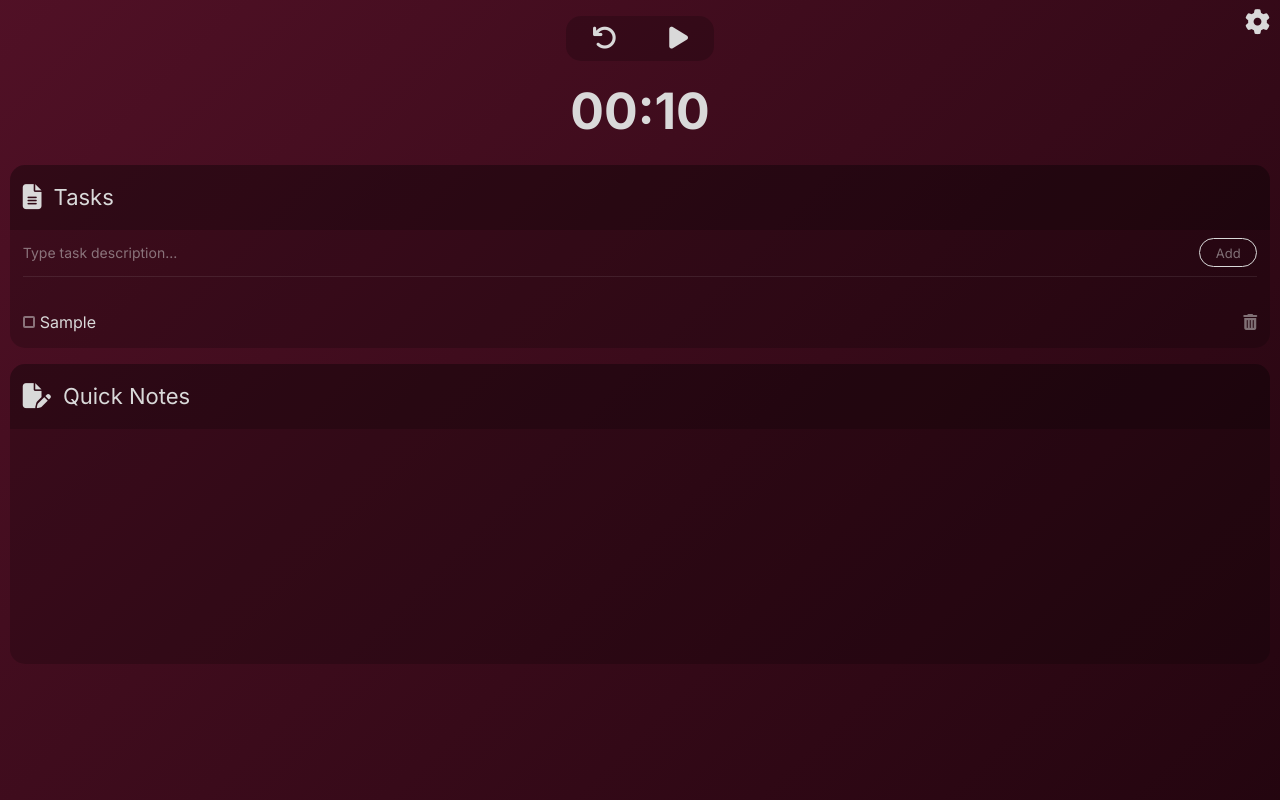
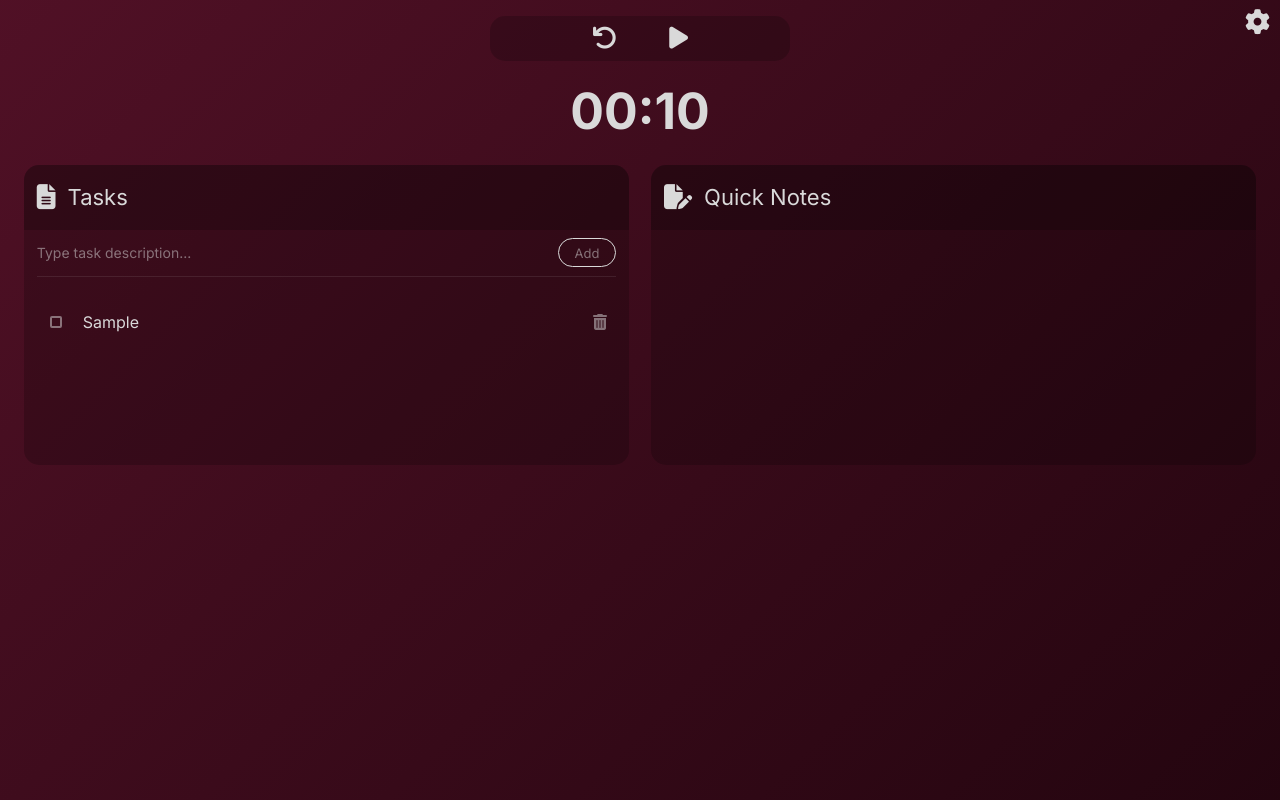
Before and after one commit to marcinn1337/pomodoro, a React (Vite) app: page / in a window 1280 px wide. Both pictures are taken after typing "Sample" into the empty fields and a click on the button "Add". Built offline with nearby package versions, Linux system fonts and the light colour scheme.

Commit message:
Fixed settings and todo list styles

```diff
--- a/src/components/Clock.jsx
+++ b/src/components/Clock.jsx
@@ -2,7 +2,6 @@ import { useState, useEffect, useRef } from 'react'
 import alarmSfx from '../sfx/alarmSfx.mp3'
 import clickSfx from '../sfx/clickSfx.mp3'
 
-// Fixed non playing bg sound when autoStart is on
 
 export default function Clock(props) {
 	// Get settings values from local storage
--- a/src/components/Tasks.jsx
+++ b/src/components/Tasks.jsx
@@ -1,8 +1,7 @@
 import { useState, useEffect, useRef } from 'react'
 import { nanoid } from 'nanoid'
 import Task from './TaskItem'
-// Fixed addNewTask function
-// Created deleteTask and toggleStatus function
+
 
 function Tasks() {
 	const [taskList, setTaskList] = useState(JSON.parse(localStorage.getItem('pomodoroTaskList')) || [])
--- a/src/css/index.css
+++ b/src/css/index.css
@@ -191,15 +191,19 @@ section .section-header h4 {
   margin-block: 1.5em 0.3em;
   margin-inline: 0.8em;
   list-style: none;
+  max-height: 225px;
+  overflow-y: scroll;
 }
 .timer__tasks-list-item {
   padding-block: 0.5em;
-  display: -webkit-box;
-  display: -ms-flexbox;
-  display: flex;
+  display: grid;
+  grid-template-columns: 15px 80% 20px;
   -webkit-box-align: center;
       -ms-flex-align: center;
           align-items: center;
+  -webkit-box-pack: space-evenly;
+      -ms-flex-pack: space-evenly;
+          justify-content: space-evenly;
   border-bottom: 1px solid rgba(217, 217, 217, 0.1);
 }
 .timer__tasks-list-item-checkbox {
@@ -233,6 +237,7 @@ section .section-header h4 {
           transform: scale(1);
 }
 .timer__tasks-list-item-name {
+  word-wrap: break-word;
   margin-left: 5px;
   font-size: 1.6rem;
   font-family: "Inter", sans-serif;
@@ -300,12 +305,12 @@ section .section-header h4 {
 .settings {
   padding: 0.5em 1em;
   position: absolute;
+  left: 0;
   width: 100%;
   z-index: 10;
   color: rgb(217, 217, 217);
   font-family: "Inter", sans-serif;
   background-color: rgba(0, 0, 0, 0.4);
-  overflow: hidden;
 }
 .settings__header {
   position: relative;
@@ -513,4 +518,54 @@ section .section-header h4 {
   width: 5px;
   height: 15px;
   cursor: pointer;
+}
+
+@media (min-width: 420px) {
+  .timer__tasks-list-item {
+    grid-template-columns: 15px 85% 20px;
+  }
+}
+@media (min-width: 576px) {
+  .timer__tasks-list-item {
+    grid-template-columns: 15px 90% 20px;
+  }
+}
+@media (min-width: 1024px) {
+  .timer {
+    -webkit-box-orient: horizontal;
+    -webkit-box-direction: normal;
+        -ms-flex-direction: row;
+            flex-direction: row;
+    -ms-flex-wrap: wrap;
+        flex-wrap: wrap;
+    -ms-flex-line-pack: start;
+        align-content: flex-start;
+    -webkit-box-pack: center;
+        -ms-flex-pack: center;
+            justify-content: center;
+  }
+  .timer__btns {
+    width: 100%;
+  }
+  .timer__clock {
+    width: 100%;
+  }
+  .timer__tasks {
+    margin-right: 0.7em;
+    min-width: 48%;
+    max-width: 48%;
+  }
+  .timer__tasks-list {
+    max-height: 315px;
+  }
+  .timer__tasks-list-item {
+    grid-template-columns: 15px 85% 20px;
+  }
+  .timer__notes {
+    height: unset;
+    min-height: 300px;
+    margin-left: 0.7em;
+    min-width: 48%;
+    max-width: 48%;
+  }
 }/*# sourceMappingURL=index.css.map */
--- a/src/sass/index.scss
+++ b/src/sass/index.scss
@@ -150,10 +150,14 @@ section {
 		margin-block: 1.5em 0.3em;
 		margin-inline: 0.8em;
 		list-style: none;
+		max-height: 225px;
+		overflow-y: scroll;
 		&-item {
 			padding-block: 0.5em;
-			display: flex;
+			display: grid;
+			grid-template-columns: 15px 80% 20px;
 			align-items: center;
+			justify-content: space-evenly;
 			border-bottom: 1px solid colors.$offFontColor;
 			&-checkbox {
 				appearance: none;
@@ -178,6 +182,7 @@ section {
 				}
 			}
 			&-name {
+				word-wrap: break-word;
 				margin-left: 5px;
 				font-size: 1.6rem;
 				font-family: 'Inter', sans-serif;
@@ -246,12 +251,12 @@ section {
 .settings {
 	padding: 0.5em 1em;
 	position: absolute;
+	left: 0;
 	width: 100%;
 	z-index: 10;
 	color: colors.$fontColor;
 	font-family: 'Inter', sans-serif;
 	background-color: colors.$hardGlassColor;
-	overflow: hidden;
 	&__header {
 		position: relative;
 		display: flex;
@@ -427,3 +432,61 @@ section {
 		}
 	}
 }
+
+@media (min-width: 420px) {
+	// To Do List
+	.timer__tasks {
+		&-list {
+			&-item {
+				grid-template-columns: 15px 85% 20px;
+			}
+		}
+	}
+}
+
+@media (min-width: 576px) {
+	// To Do List
+	.timer__tasks {
+		&-list {
+			&-item {
+				grid-template-columns: 15px 90% 20px;
+			}
+		}
+	}
+}
+
+@media (min-width: 1024px) {
+	.timer {
+		flex-direction: row;
+		flex-wrap: wrap;
+		align-content: flex-start;
+		justify-content: center;
+	}
+	.timer__btns {
+		width: 100%;
+	}
+	.timer__clock {
+		width: 100%;
+	}
+	// To Do List
+	.timer__tasks {
+		margin-right: 0.7em;
+		min-width: 48%;
+		max-width: 48%;
+		&-list {
+			max-height: 315px;
+			&-item {
+				grid-template-columns: 15px 85% 20px;
+			}
+		}
+	}
+
+	// Quick Notes
+	.timer__notes {
+		height: unset;
+		min-height: 300px;
+		margin-left: 0.7em;
+		min-width: 48%;
+		max-width: 48%;
+	}
+}
```
Also changed, not shown: 1 other file (tests, documents, lock files or other folders).
